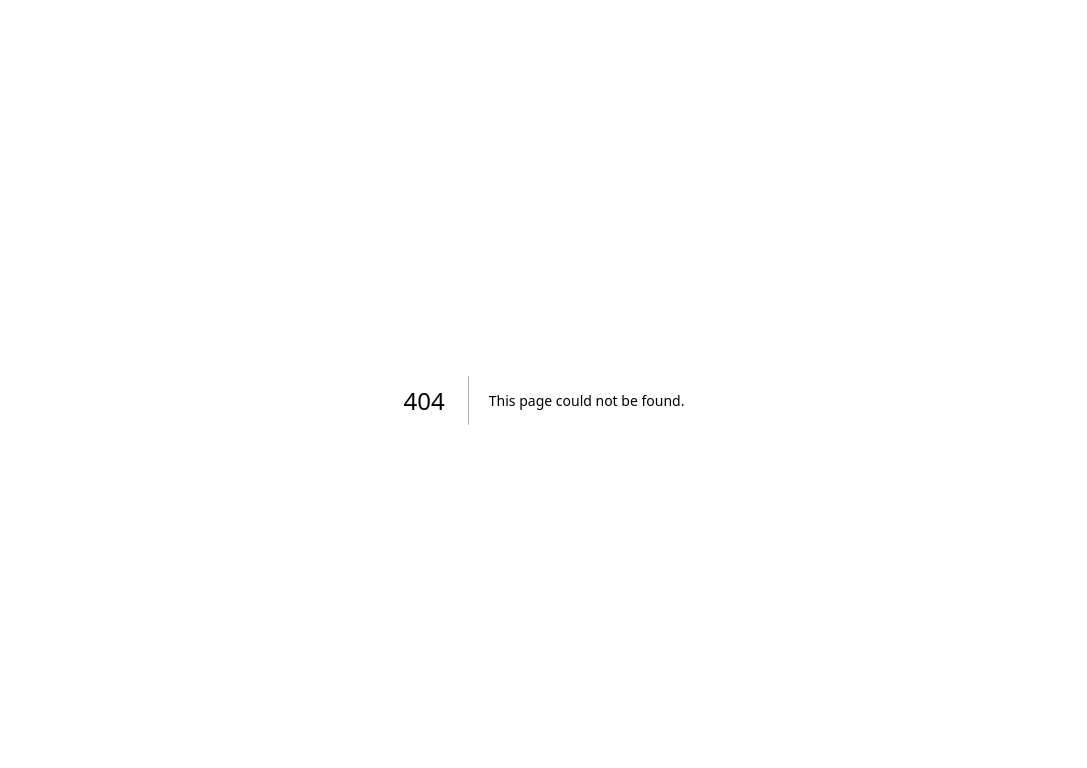
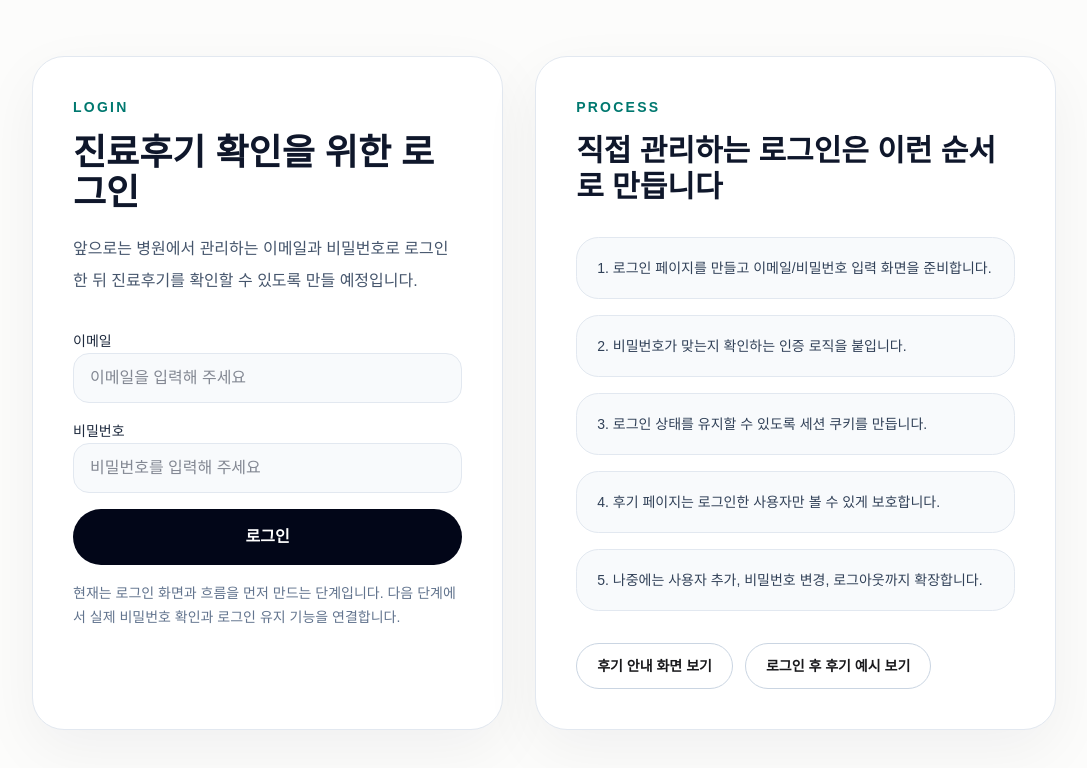
Before and after one commit to jongjongin/anseong-clinic-homepage, a Next.js app: page /login in a window 1280 px wide. Before the commit this address had no page. Shown: the top 768 px of the page, without its empty margins (96-1183 px from the left). Built offline with nearby package versions, Linux system fonts and the light colour scheme.

Commit message:
네이버말고 그냥로그인

```diff
--- /dev/null
+++ b/app/login/page.tsx
@@ -0,0 +1,96 @@
+import type { Metadata } from "next";
+import Link from "next/link";
+
+export const metadata: Metadata = {
+  title: "로그인 | 안성경희365한의원",
+  description: "안성경희365한의원 로그인",
+};
+
+export default function LoginPage() {
+  return (
+    <main className="min-h-screen bg-[#fcfcfb] px-4 py-14 sm:px-6 lg:px-8">
+      <div className="mx-auto grid max-w-5xl gap-8 lg:grid-cols-[0.95fr_1.05fr]">
+        <section className="rounded-[2rem] border border-slate-200 bg-white p-8 shadow-[0_20px_60px_rgba(15,23,42,0.05)] sm:p-10">
+          <p className="text-sm font-semibold tracking-[0.16em] text-teal-700 uppercase">Login</p>
+          <h1 className="mt-4 text-3xl font-bold text-slate-900 sm:text-4xl">
+            진료후기 확인을 위한 로그인
+          </h1>
+          <p className="mt-5 text-base leading-8 text-slate-600">
+            앞으로는 병원에서 관리하는 이메일과 비밀번호로 로그인한 뒤 진료후기를 확인할 수 있도록 만들 예정입니다.
+          </p>
+
+          <form className="mt-8 space-y-4">
+            <div className="space-y-2">
+              <label className="text-sm font-medium text-slate-800" htmlFor="login-email">
+                이메일
+              </label>
+              <input
+                id="login-email"
+                type="email"
+                placeholder="이메일을 입력해 주세요"
+                className="w-full rounded-2xl border border-slate-200 bg-slate-50 px-4 py-3 text-base text-slate-900 outline-none"
+              />
+            </div>
+            <div className="space-y-2">
+              <label className="text-sm font-medium text-slate-800" htmlFor="login-password">
+                비밀번호
+              </label>
+              <input
+                id="login-password"
+                type="password"
+                placeholder="비밀번호를 입력해 주세요"
+                className="w-full rounded-2xl border border-slate-200 bg-slate-50 px-4 py-3 text-base text-slate-900 outline-none"
+              />
+            </div>
+
+            <button
+              type="button"
+              className="w-full rounded-full bg-slate-950 px-6 py-4 text-base font-semibold text-white"
+            >
+              로그인
+            </button>
+          </form>
+
+          <p className="mt-4 text-sm leading-6 text-slate-500">
+            현재는 로그인 화면과 흐름을 먼저 만드는 단계입니다. 다음 단계에서 실제 비밀번호 확인과 로그인 유지 기능을 연결합니다.
+          </p>
+        </section>
+
+        <section className="rounded-[2rem] border border-slate-200 bg-white p-8 shadow-[0_20px_60px_rgba(15,23,42,0.05)] sm:p-10">
+          <p className="text-sm font-semibold tracking-[0.16em] text-teal-700 uppercase">Process</p>
+          <h2 className="mt-4 text-2xl font-bold text-slate-900 sm:text-3xl">
+            직접 관리하는 로그인은 이런 순서로 만듭니다
+          </h2>
+          <div className="mt-8 space-y-4">
+            {[
+              "1. 로그인 페이지를 만들고 이메일/비밀번호 입력 화면을 준비합니다.",
+              "2. 비밀번호가 맞는지 확인하는 인증 로직을 붙입니다.",
+              "3. 로그인 상태를 유지할 수 있도록 세션 쿠키를 만듭니다.",
+              "4. 후기 페이지는 로그인한 사용자만 볼 수 있게 보호합니다.",
+              "5. 나중에는 사용자 추가, 비밀번호 변경, 로그아웃까지 확장합니다.",
+            ].map((item) => (
+              <div key={item} className="rounded-[1.4rem] border border-slate-200 bg-slate-50 px-5 py-4 text-sm leading-7 text-slate-700">
+                {item}
+              </div>
+            ))}
+          </div>
+
+          <div className="mt-8 flex flex-col gap-3 sm:flex-row">
+            <Link
+              href="/reviews"
+              className="inline-flex rounded-full border border-slate-300 px-5 py-3 text-sm font-semibold text-slate-800 transition-colors hover:border-slate-800"
+            >
+              후기 안내 화면 보기
+            </Link>
+            <Link
+              href="/reviews/list"
+              className="inline-flex rounded-full border border-slate-300 px-5 py-3 text-sm font-semibold text-slate-800 transition-colors hover:border-slate-800"
+            >
+              로그인 후 후기 예시 보기
+            </Link>
+          </div>
+        </section>
+      </div>
+    </main>
+  );
+}
--- a/app/privacy-policy/page.tsx
+++ b/app/privacy-policy/page.tsx
@@ -11,14 +11,14 @@ const sections = [
     body: [
       "안성경희365한의원은 상담 연결, 문의 응대, 서비스 운영 및 개선을 위해 필요한 범위에서 개인정보를 처리할 수 있습니다.",
       "현재 홈페이지에서는 별도의 일반 회원가입 기능을 제공하지 않으며, 전화 상담 및 외부 상담 채널 연결 과정에서 필요한 정보만 최소한으로 확인합니다.",
-      "향후 네이버 로그인을 통해 진료후기 열람 기능을 운영하는 경우, 후기 보기 목적에 필요한 범위에서만 로그인 정보를 활용할 수 있습니다.",
+      "향후 직접 관리하는 로그인 기능을 통해 진료후기 열람 기능을 운영하는 경우, 후기 보기 목적에 필요한 범위에서만 로그인 정보를 활용할 수 있습니다.",
     ],
   },
   {
     title: "2. 처리하는 개인정보 항목",
     body: [
       "전화 상담 또는 카카오 상담 과정에서 이름, 연락처, 상담 내용 등이 수집될 수 있습니다.",
-      "네이버 로그인 기능을 적용하는 경우 후기 열람을 위한 최소 범위의 회원 식별 정보가 수집될 수 있으며, 실제 운영 시 수집 항목은 별도 고지합니다.",
+      "로그인 기능을 적용하는 경우 후기 열람을 위한 최소 범위의 회원 식별 정보가 수집될 수 있으며, 실제 운영 시 수집 항목은 별도 고지합니다.",
       "웹사이트 이용 과정에서 접속 일시, 브라우저 정보, IP 주소 등 기본적인 로그 정보가 자동으로 생성될 수 있습니다.",
     ],
   },
--- a/app/reviews/list/page.tsx
+++ b/app/reviews/list/page.tsx
@@ -4,7 +4,7 @@ import { reviewsSectionContent } from "@/components/home/content";
 
 export const metadata: Metadata = {
   title: "로그인 후 진료후기 | 안성경희365한의원",
-  description: "네이버 로그인 후 진료후기 열람 예시 화면",
+  description: "로그인 후 진료후기 열람 예시 화면",
 };
 
 export default function ReviewsListPage() {
@@ -16,14 +16,14 @@ export default function ReviewsListPage() {
             Reviews Opened
           </p>
           <h1 className="mt-4 text-3xl font-bold text-slate-900 sm:text-4xl">
-            네이버 로그인 후 실제 진료후기 열람 화면 예시
+            로그인 후 실제 진료후기 열람 화면 예시
           </h1>
           <p className="mt-5 text-base leading-8 text-slate-600">
-            네이버 로그인 완료 후에는 블러 처리 없이 후기 제목과 내용을 확인할 수 있는 구조로 운영할 예정입니다.
+            로그인 완료 후에는 블러 처리 없이 후기 제목과 내용을 확인할 수 있는 구조로 운영할 예정입니다.
           </p>
 
           <div className="mt-6 rounded-[1.6rem] border border-emerald-200 bg-emerald-50 px-5 py-4 text-sm leading-6 text-emerald-700">
-            네이버 로그인 완료: 김그린님이 로그인한 상태로 후기 열람이 가능합니다.
+            로그인 완료: 김그린님이 로그인한 상태로 후기 열람이 가능합니다.
           </div>
         </section>
 
@@ -50,10 +50,10 @@ export default function ReviewsListPage() {
             로그인 안내 화면 보기
           </Link>
           <Link
-            href="/reviews/member-info"
+            href="/login"
             className="inline-flex rounded-full border border-slate-300 px-5 py-3 text-sm font-semibold text-slate-800 transition-colors hover:border-slate-800"
           >
-            회원정보 확인 화면 보기
+            로그인 화면 보기
           </Link>
         </div>
       </div>
--- a/app/reviews/member-info/page.tsx
+++ /dev/null
@@ -1,80 +0,0 @@
-import type { Metadata } from "next";
-import Link from "next/link";
-
-export const metadata: Metadata = {
-  title: "회원정보 확인 | 안성경희365한의원",
-  description: "네이버 로그인 회원정보 확인 예시 화면",
-};
-
-const memberFields = [
-  { label: "회원이름", value: "김그린" },
-  { label: "이메일 주소", value: "green1999@naver.com" },
-  { label: "성별", value: "여성" },
-  { label: "닉네임", value: "네이버김그린" },
-  { label: "휴대전화번호", value: "010-1234-5678" },
-  { label: "출생연도", value: "1999" },
-  { label: "연령대", value: "20-29" },
-  { label: "생일", value: "03-14" },
-];
-
-export default function ReviewsMemberInfoPage() {
-  return (
-    <main className="min-h-screen bg-[#fcfcfb] px-4 py-14 sm:px-6 lg:px-8">
-      <div className="mx-auto max-w-5xl space-y-8">
-        <section className="rounded-[2rem] border border-slate-200 bg-white p-8 shadow-[0_20px_60px_rgba(15,23,42,0.05)] sm:p-10">
-          <p className="text-sm font-semibold tracking-[0.16em] text-teal-700 uppercase">
-            Member Info
-          </p>
-          <h1 className="mt-4 text-3xl font-bold text-slate-900 sm:text-4xl">
-            네이버 로그인 후 회원정보 확인 화면
-          </h1>
-          <p className="mt-5 text-base leading-8 text-slate-600">
-            검수용 화면에서는 네이버 로그인 후 제공받은 회원정보가 서비스 내부에서 어떻게 활용되는지 확인할 수 있어야 합니다.
-          </p>
-
-          <div className="mt-8 rounded-[1.8rem] border border-slate-200 bg-slate-50 p-6 sm:p-8">
-            <div className="flex flex-col gap-5 sm:flex-row sm:items-center">
-              <div className="flex h-24 w-24 items-center justify-center overflow-hidden rounded-full border border-slate-200 bg-white text-3xl font-bold text-slate-700">
-                김
-              </div>
-              <div>
-                <p className="text-sm font-semibold text-teal-700">프로필 사진</p>
-                <p className="mt-2 text-2xl font-bold text-slate-900">김그린님의 회원정보 관리</p>
-                <p className="mt-2 text-sm leading-6 text-slate-600">
-                  네이버 로그인으로 확인된 회원정보 예시 화면입니다.
-                </p>
-              </div>
-            </div>
-
-            <div className="mt-8 grid gap-4">
-              {memberFields.map((field) => (
-                <div
-                  key={field.label}
-                  className="grid gap-3 rounded-[1.4rem] border border-slate-200 bg-white p-5 md:grid-cols-[170px_1fr]"
-                >
-                  <p className="text-lg font-bold text-slate-900">{field.label}</p>
-                  <p className="text-lg text-slate-700">{field.value}</p>
-                </div>
-              ))}
-            </div>
-          </div>
-
-          <div className="mt-6 flex flex-col gap-3 sm:flex-row">
-            <Link
-              href="/reviews"
-              className="inline-flex rounded-full border border-slate-300 px-5 py-3 text-sm font-semibold text-slate-800 transition-colors hover:border-slate-800"
-            >
-              로그인 안내 화면으로 돌아가기
-            </Link>
-            <Link
-              href="/reviews/list"
-              className="inline-flex rounded-full border border-[#1ec800] bg-[#03c75a] px-5 py-3 text-sm font-semibold text-white transition-colors hover:bg-[#02b351]"
-            >
-              로그인 후 후기 화면 보기
-            </Link>
-          </div>
-        </section>
-      </div>
-    </main>
-  );
-}
--- a/app/reviews/page.tsx
+++ b/app/reviews/page.tsx
@@ -31,36 +31,34 @@ export default function ReviewsPage() {
             </p>
             <div className="mt-5 flex flex-col gap-3 sm:flex-row sm:items-center">
               <Link
-                href="/reviews/member-info"
+                href="/login"
                 className="inline-flex rounded-full border border-[#1ec800] bg-[#03c75a] px-6 py-3 text-center text-sm font-semibold text-white"
               >
-                네이버 로그인
+                로그인
               </Link>
               <p className="text-sm leading-6 text-slate-500">
-                검수용 화면에서는 로그인 버튼과 로그인 후 열람 화면이 단계별로 보이면 좋습니다.
+                로그인 후 후기 열람이 가능하도록 단계별 화면을 먼저 준비해 두었습니다.
               </p>
             </div>
           </div>
         </section>
 
         <section className="rounded-[2rem] border border-slate-200 bg-white p-8 shadow-[0_16px_50px_rgba(15,23,42,0.04)] sm:p-10">
-          <p className="text-sm font-semibold tracking-[0.16em] text-teal-700 uppercase">
-            Review Login Flow
-          </p>
+          <p className="text-sm font-semibold tracking-[0.16em] text-teal-700 uppercase">Review Login Flow</p>
           <h2 className="mt-4 text-2xl font-bold text-slate-900 sm:text-3xl">
-            검수용 캡처는 아래 순서로 준비하시면 됩니다
+            후기 로그인은 아래 흐름으로 구성할 예정입니다
           </h2>
           <div className="mt-8 grid gap-4 md:grid-cols-3">
             {[
               {
                 step: "1",
                 title: "후기 페이지 접속",
-                description: "진료후기 페이지에서 네이버 로그인 버튼이 보이는 화면",
+                description: "진료후기 페이지에서 로그인 버튼이 보이는 화면",
               },
               {
                 step: "2",
-                title: "회원정보 확인",
-                description: "네이버에서 제공받은 정보가 서비스에 어떻게 보이는지 확인하는 화면",
+                title: "로그인 화면 이동",
+                description: "이메일과 비밀번호를 입력하는 로그인 페이지로 이동하는 화면",
               },
               {
                 step: "3",
@@ -77,10 +75,10 @@ export default function ReviewsPage() {
           </div>
           <div className="mt-6 flex flex-col gap-3 sm:flex-row">
             <Link
-              href="/reviews/member-info"
+              href="/login"
               className="inline-flex rounded-full border border-slate-300 px-5 py-3 text-sm font-semibold text-slate-800 transition-colors hover:border-slate-800"
             >
-              회원정보 확인 화면 보기
+              로그인 화면 보기
             </Link>
             <Link
               href="/reviews/list"
--- a/app/terms/page.tsx
+++ b/app/terms/page.tsx
@@ -16,7 +16,7 @@ const sections = [
     title: "2. 서비스의 내용",
     body: [
       "홈페이지는 병원 소개, 진료 안내, 위치 안내, 상담 연결 등 병원 관련 정보를 제공합니다.",
-      "진료후기 열람 기능은 네이버 로그인 등 별도 인증 후 제공될 수 있습니다.",
+      "진료후기 열람 기능은 로그인 등 별도 인증 후 제공될 수 있습니다.",
       "실제 진료 예약, 상담, 결제 등은 외부 채널 또는 별도 절차를 통해 진행될 수 있습니다.",
     ],
   },
--- a/components/home/content.ts
+++ b/components/home/content.ts
@@ -296,16 +296,16 @@ export const footerContent = {
 
 export const reviewsSectionContent = {
   eyebrow: "Patient Review",
-  title: "진료후기는 네이버 로그인 후 확인하실 수 있도록 준비하고 있습니다",
+  title: "진료후기는 로그인 후 확인하실 수 있도록 준비하고 있습니다",
   description:
     "후기 열람은 로그인 후 가능한 구조로 운영할 예정이며, 현재는 로그인 전 안내 화면을 먼저 반영해 두었습니다.",
   statusBadge: "후기 보기 전용 로그인",
-  loginTitle: "네이버 로그인 후 실제 진료후기를 확인하실 수 있습니다",
+  loginTitle: "로그인 후 실제 진료후기를 확인하실 수 있습니다",
   loginDescription:
     "진료후기 페이지는 회원가입이 아니라 후기 열람을 위한 로그인 구조로 준비 중입니다. 로그인 후 후기 목록과 상세 내용을 확인하실 수 있게 구성할 예정입니다.",
-  loginButton: "네이버 로그인 후 후기 보기",
+  loginButton: "로그인 후 후기 보기",
   loginHelp:
-    "검수용 화면에서는 네이버 로그인 버튼과 로그인 후 후기 열람 화면이 함께 보일 수 있도록 정리해두는 것이 좋습니다.",
+    "로그인 페이지와 로그인 후 후기 열람 화면이 연결되도록 단계별로 구성하면 이해하기 쉽습니다.",
   cards: [
     {
       title: "척추·관절 진료 후기",
```
